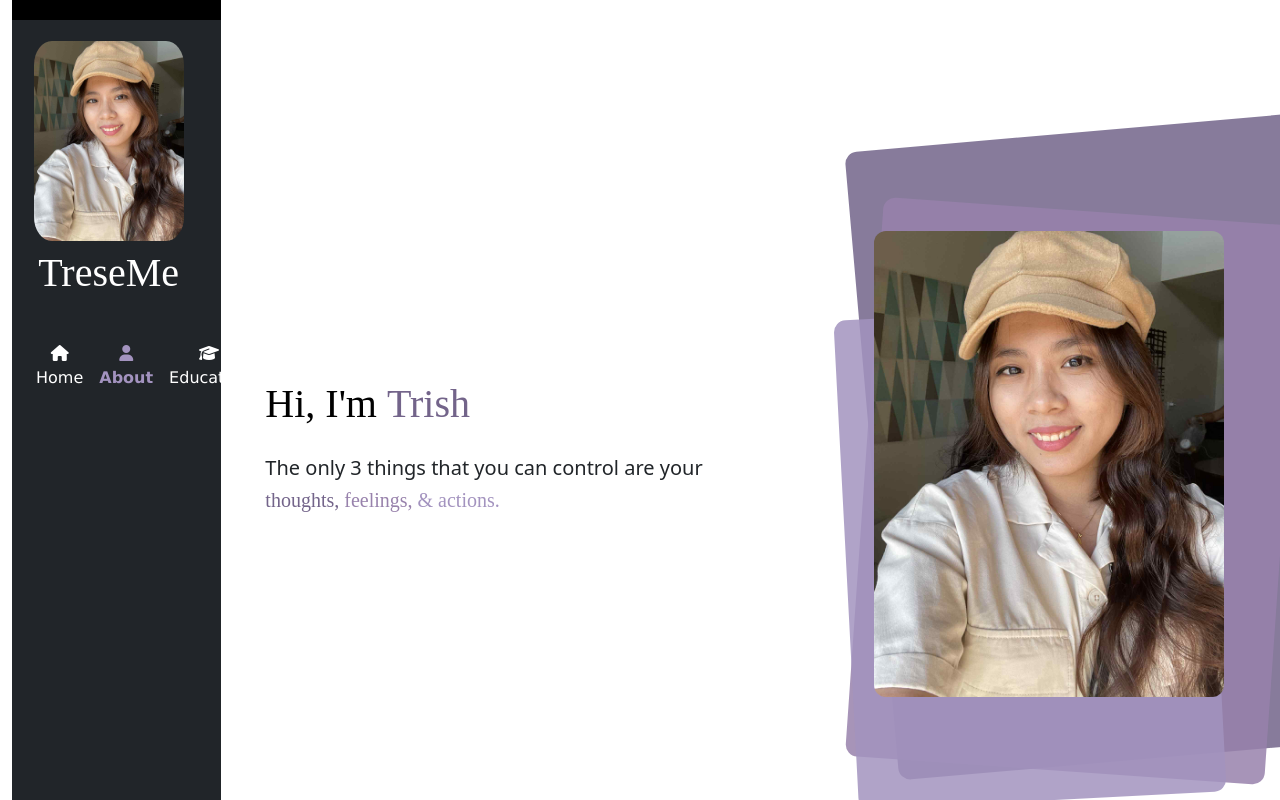
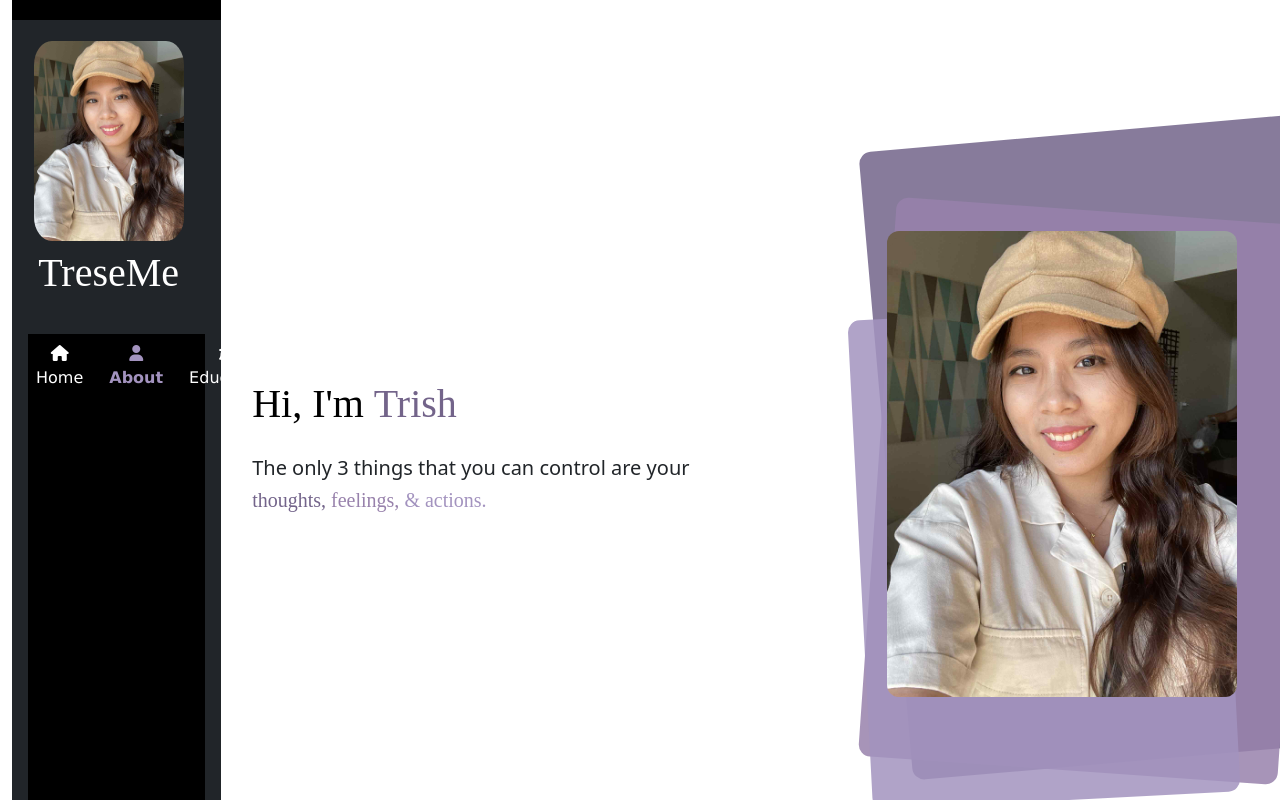
Before and after one commit to TrishaMaeSayson/personal-website-finals, a Vue app in the folder trisha-website/: page / in a window 1280 px wide. Shown: the top 800 px of the page. Built offline with nearby package versions, Linux system fonts and the light colour scheme; no server answers.

Commit message:
revised css

```diff
--- a/trisha-website/public/style.css
+++ b/trisha-website/public/style.css
@@ -33,7 +33,9 @@ body {
 }
 
 .col-md-10 {
-  margin: 0 auto;
+  display: flex;
+  flex-direction: column;
+  align-items: center;
   max-width: 1000px;
   padding: 40px;
 }
@@ -55,6 +57,10 @@ body {
   display: flex;
   flex-direction: column;
   align-items: center;
+}
+
+.sidebar .navbar-collapse {
+  background-color: #000 !important;
 }
 
 .profile-pic {
@@ -98,6 +104,15 @@ body {
 .navbar-toggler {
   border: none;
   filter: invert(1);
+}
+
+.navbar-nav {
+  display: flex;
+  flex-direction: column;
+  gap: 10px; /* spacing between links */
+  padding: 0;
+  margin: 0;
+  list-style: none;
 }
 
 /* ======================================
```
